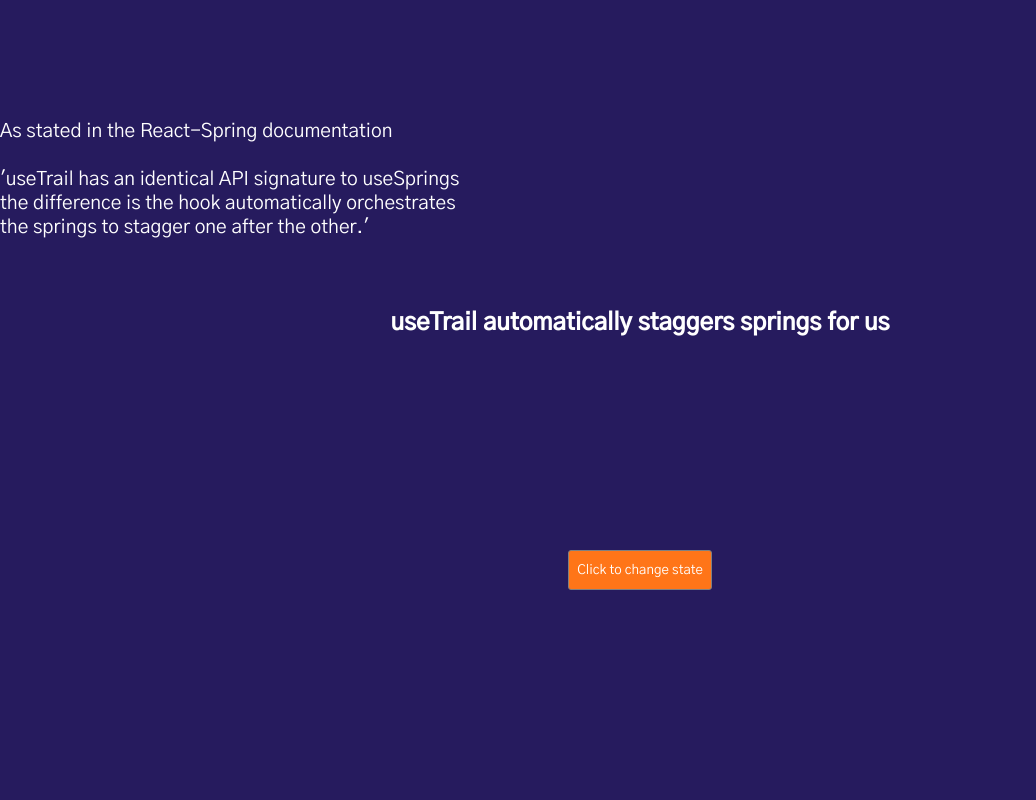
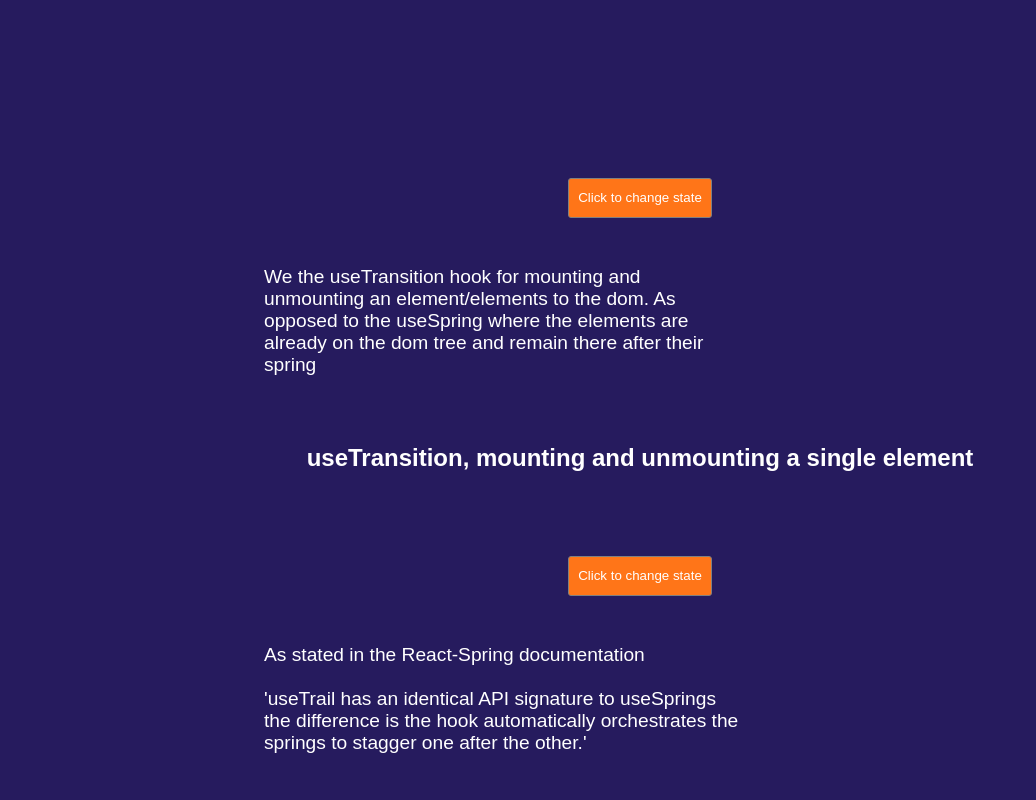
Before and after one commit to maxzz/react-spring-tests-sprung, a React (Vite) app: page / in a window 1280 px wide. Shown: the top 800 px of the page, without its empty margins (0-1036 px from the left). Built offline with nearby package versions, Linux system fonts and the light colour scheme.

Commit message:
WIP. some basic formatting

```diff
--- a/src/App.tsx
+++ b/src/App.tsx
@@ -1,20 +1,26 @@
-import React from 'react';
+import { styled } from '@stitches/react';
 import UseSpring from './animations/useSpring/UseSpring';
 import UseSprings from './animations/useSprings/UseSprings';
 import UseTransition from './animations/useTransition/UseTransition';
 import UseTrail from './animations/useTrail/UseTrail';
 import UseChain from './animations/useChain/UseChain';
-import { MainContainer } from './styles/styles';
 
-function App() {
-  // Uncomment to see examples
+export const MainContainer = styled('section', {
+    padding: '3rem',
+    minHeight: '100%',
+    display: 'flex',
+    flexDirection: 'column',
+    rowGap: '3rem',
+});
+
+function App() { // Uncomment to see examples
     return (
         <MainContainer>
-      {/* <UseSpring />
+            <UseSpring />
             <UseSprings />
-      <UseTransition /> */}
+            <UseTransition />
             <UseTrail />
-      {/* <UseChain /> */}
+            <UseChain />
         </MainContainer>
     );
 }
--- a/src/index.css
+++ b/src/index.css
@@ -1,18 +1,25 @@
-@import url('https://fonts.googleapis.com/css2?family=Gothic+A1:wght@400;500&display=swap');
+/* @import url("https://fonts.googleapis.com/css2?family=Gothic+A1:wght@400;500&display=swap"); */
 
 * {
-  font-family: 'Gothic A1', sans-serif;
+    font-family: sans-serif;
 }
+/* * {
+    font-family: "Gothic A1", sans-serif;
+} */
 
 body {
+    position: relative;
+
     margin: 0;
     padding: 0;
     box-sizing: border-box;
+
     height: 100vh;
     width: 100vw;
+
+    background-color: #261b5e;
+
     display: flex;
     justify-content: center;
     align-items: center;
-  background-color: #261b5e;
-  position: relative;
 }
```
Also changed, not shown: index.html (+4 -4 lines), src/main.tsx (+8 -8 lines), src/animations/useChain/UseChain.tsx (indentation only), src/animations/useSpring/UseSpring.tsx (indentation only), src/animations/useSprings/UseSprings.tsx (indentation only), src/animations/useTrail/UseTrail.tsx (indentation only), src/animations/useTransition/UseTransition.tsx (indentation only), src/styles/styles.ts (indentation only). Lines whose indentation alone changed are shown as unchanged.
